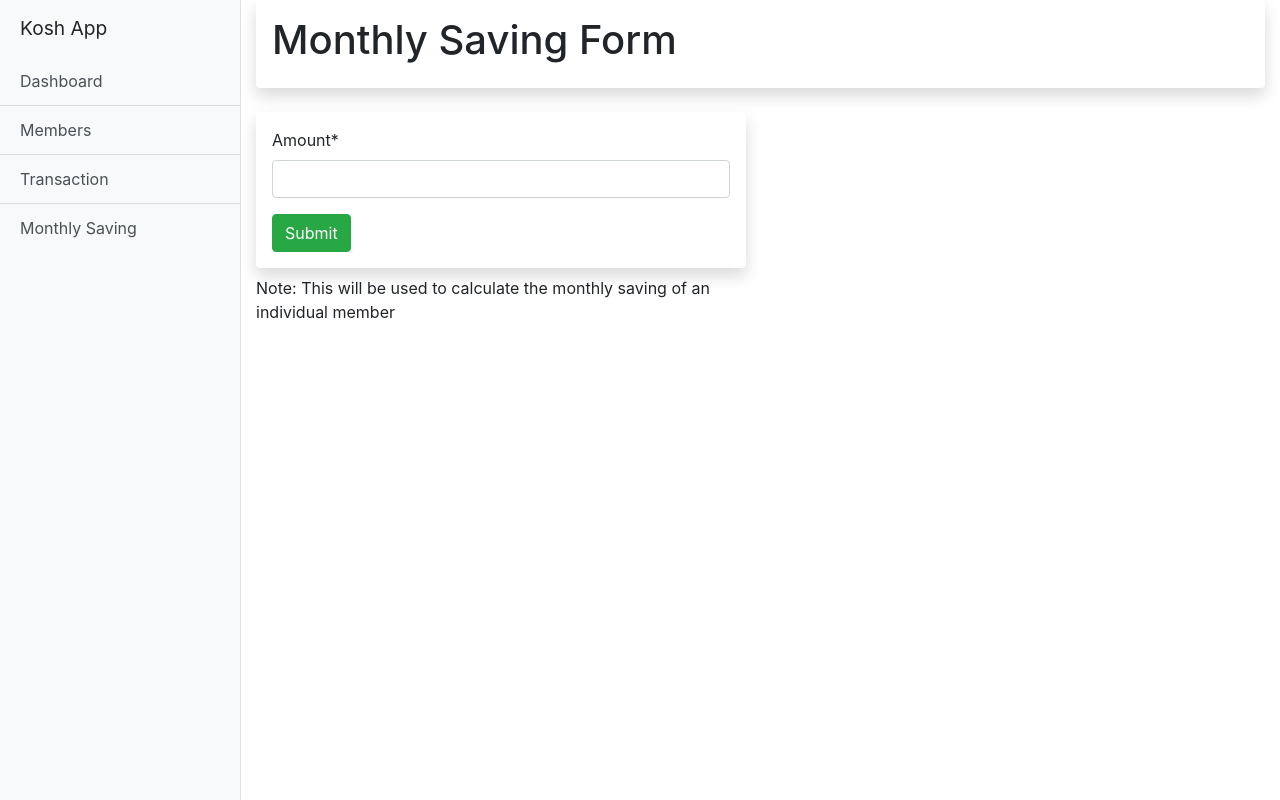
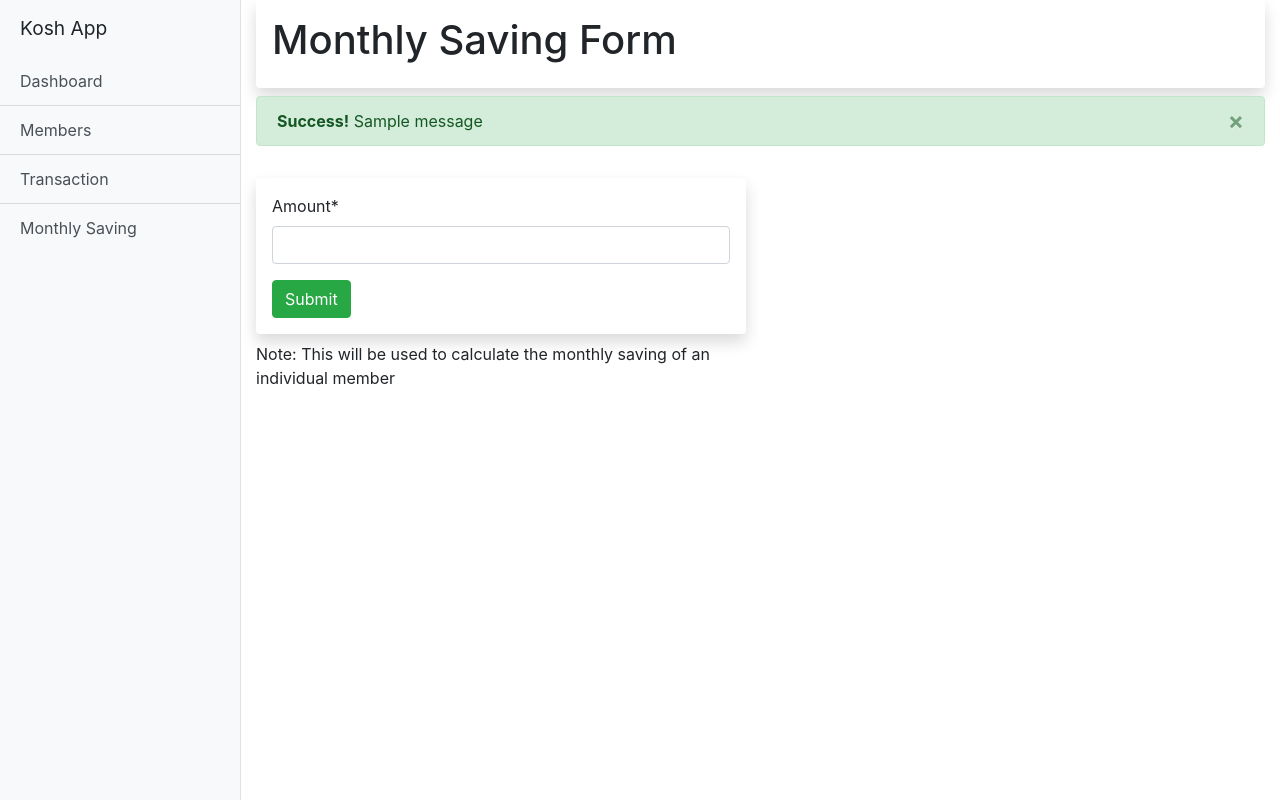
Before and after one commit to MuskanBartaula/kosh, a Django app: page /members/monthly-saving/add/ in a window 1280 px wide. Run offline with Django 3.2, Linux system fonts and the light colour scheme; tables that the repository leaves empty hold one stand-in row (values such as "Sample post"); one stand-in notice (Sample message) is shown; some libraries are stand-ins or nearby versions.

Commit message:
Redirect to the monthly saving update view and show the update success message

```diff
--- a/src/members/templates/members/monthly_saving_form.html
+++ b/src/members/templates/members/monthly_saving_form.html
@@ -13,7 +13,15 @@
 	{% if messages %}
 		{% for message in messages %}
 			<div class="col-12">
-					{% if message.tags == 'warning' %}
+					{% if message.tags == 'success' %}
+						<div class="alert alert-success alert-dismissible fade show" role="alert">
+							<strong>Success!</strong> {{ message }}
+							<button type="button" class="close" data-dismiss="alert" aria-label="Close">
+								<span aria-hidden="true">&times;</span>
+							</button>
+						</div>
+
+					{% elif message.tags == 'warning' %}
 						<div class="alert alert-warning alert-dismissible fade show" role="alert">
 							<strong>Warning!</strong> {{ message }}
 							<button type="button" class="close" data-dismiss="alert" aria-label="Close">
--- a/src/members/views.py
+++ b/src/members/views.py
@@ -1,3 +1,4 @@
+from django.contrib import messages
 from django.contrib.messages.views import SuccessMessageMixin
 from django.shortcuts import render, redirect
 from django.views import generic
@@ -38,6 +39,10 @@ class MonthlySavingUpdateView(generic.UpdateView):
     form_class = MonthlySavingForm
     success_url = '/'
 
+    def get_success_url(self):
+        messages.success(self.request, "Monthly saving amount successfully updated !!!")
+        return reverse('members:monthly_saving_update', kwargs={'pk': self.object.pk})
+
 
 class MemberCreateView(MemberMixin, SuccessMessageMixin, generic.CreateView):
     model = Member
```
